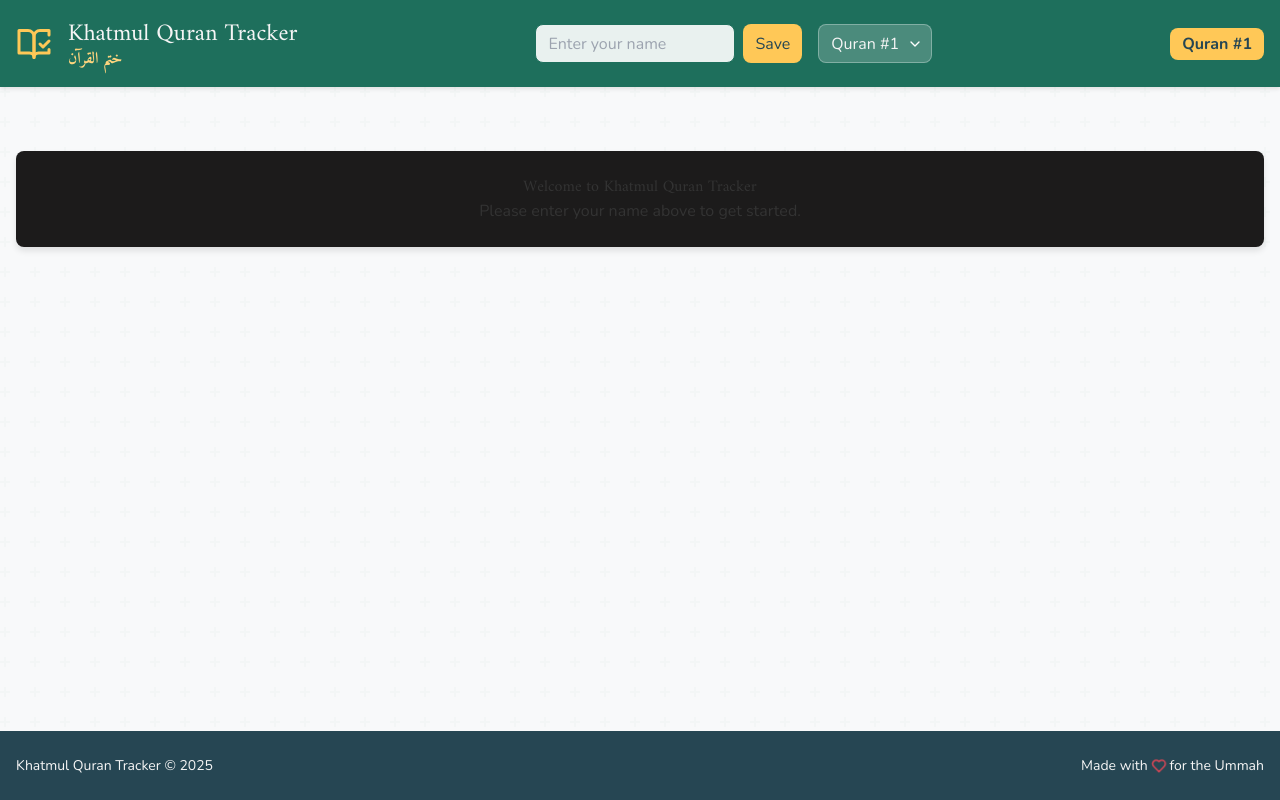
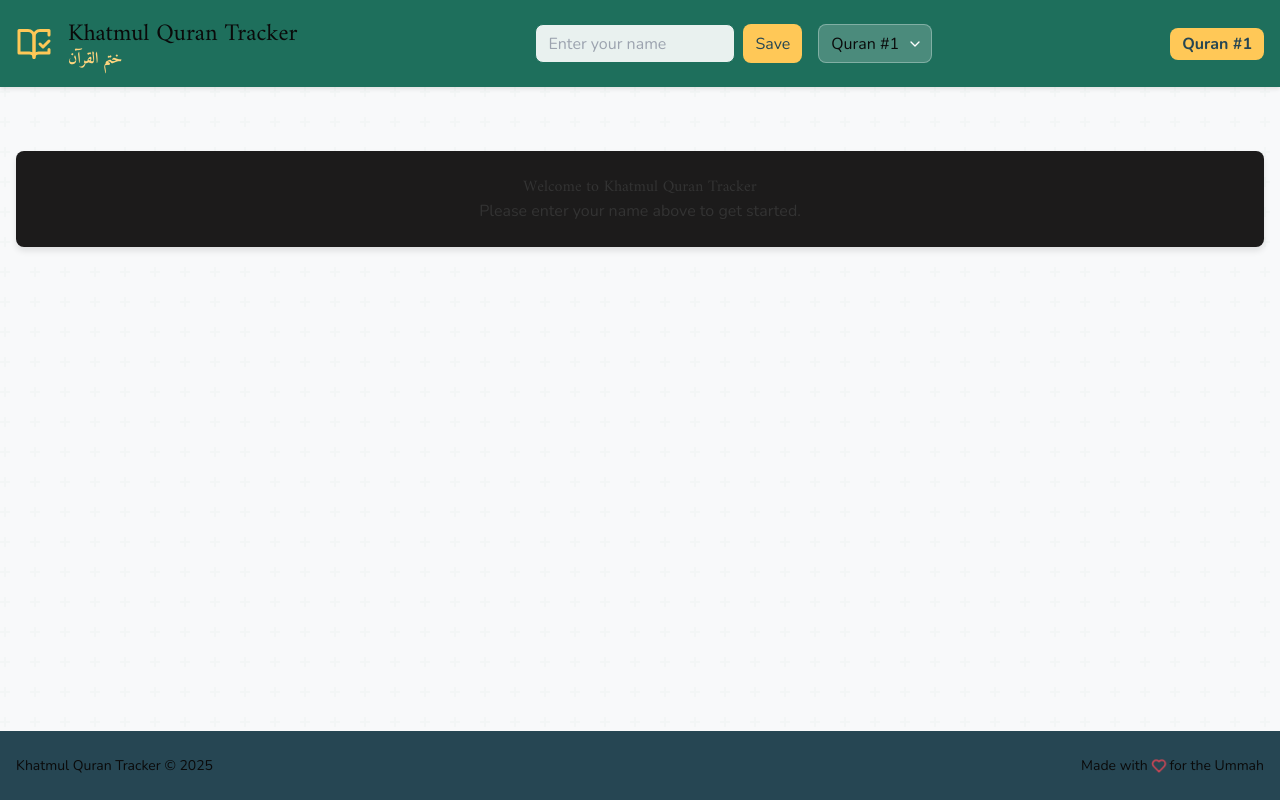
Before and after one commit to QUTBITours/Khatmul-Quran, a React (Vite) app: page / in a window 1280 px wide. Built offline with nearby package versions, Linux system fonts and the light colour scheme.

Commit message:
Update App.css

```diff
--- a/src/App.css
+++ b/src/App.css
@@ -8,7 +8,7 @@
   --dark: #264653;
   --text-primary: #333;
   --text-secondary: #666;
-  --text-light: #f5f5f5;
+  --text-light: #0a0a0a;
   --success: #4CAF50;
   --danger: #F44336;
   --warning: #FF9800;
```
